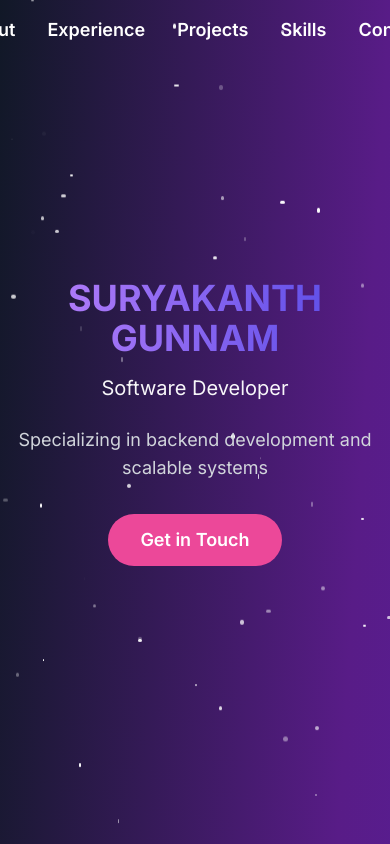
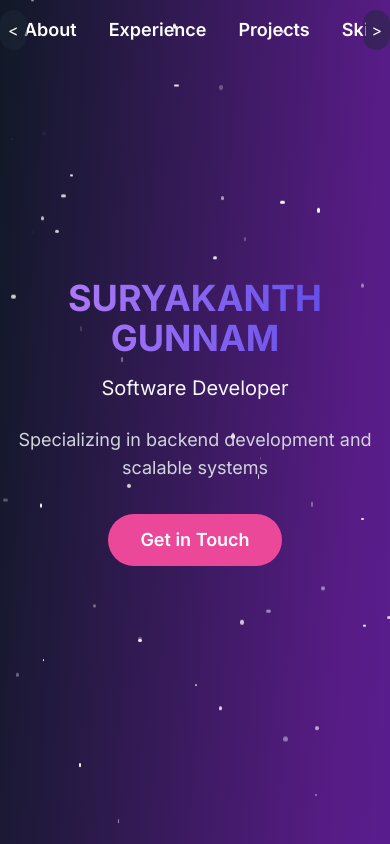
Before and after one commit to surya14b/portfoliov2, a Next.js app: page / in a window 390 px wide. Shown: the top 844 px of the page. Built offline with nearby package versions, Linux system fonts and the light colour scheme.

Commit message:
update header
implemented horizontal scroll functionality for mobiles

```diff
--- a/components/Header.tsx
+++ b/components/Header.tsx
@@ -1,10 +1,11 @@
 'use client'
 
-import { useState, useEffect } from 'react'
+import { useState, useEffect, useRef } from 'react'
 import { motion } from 'framer-motion'
 
 export default function Header() {
   const [isScrolled, setIsScrolled] = useState(false)
+  const scrollRef = useRef<HTMLUListElement>(null)
 
   useEffect(() => {
     const handleScroll = () => {
@@ -13,6 +14,20 @@ export default function Header() {
     window.addEventListener('scroll', handleScroll)
     return () => window.removeEventListener('scroll', handleScroll)
   }, [])
+
+  const sections = ['About', 'Experience', 'Projects', 'Skills', 'Contact']
+
+  const handleScrollLeft = () => {
+    if (scrollRef.current) {
+      scrollRef.current.scrollBy({ left: -100, behavior: 'smooth' })
+    }
+  }
+
+  const handleScrollRight = () => {
+    if (scrollRef.current) {
+      scrollRef.current.scrollBy({ left: 100, behavior: 'smooth' })
+    }
+  }
 
   return (
     <motion.header
@@ -23,13 +38,27 @@ export default function Header() {
       animate={{ y: 0 }}
       transition={{ duration: 0.5 }}
     >
-      <nav className="container mx-auto px-6 py-4">
-        <ul className="flex justify-center space-x-8">
-          {['About', 'Experience', 'Projects', 'Skills', 'Contact'].map((item) => (
-            <motion.li key={item} whileHover={{ scale: 1.1 }} whileTap={{ scale: 0.95 }}>
+      <nav className="container mx-auto px-6 py-4 relative">
+        <div className="md:hidden absolute left-0 top-1/2 transform -translate-y-1/2 z-10">
+          <button onClick={handleScrollLeft} className="p-2 bg-gray-800/50 rounded-full text-white">
+            &lt;
+          </button>
+        </div>
+        <div className="md:hidden absolute right-0 top-1/2 transform -translate-y-1/2 z-10">
+          <button onClick={handleScrollRight} className="p-2 bg-gray-800/50 rounded-full text-white">
+            &gt;
+          </button>
+        </div>
+        <ul
+          ref={scrollRef}
+          className="flex justify-start md:justify-center space-x-8 overflow-x-auto scrollbar-hide"
+          style={{ scrollBehavior: 'smooth', WebkitOverflowScrolling: 'touch' }}
+        >
+          {sections.map((item) => (
+            <motion.li key={item} className="flex-shrink-0" whileHover={{ scale: 1.1 }} whileTap={{ scale: 0.95 }}>
               <a
                 href={`#${item.toLowerCase()}`}
-                className="text-lg font-semibold text-white hover:text-pink-400 transition-colors"
+                className="text-lg font-semibold text-white hover:text-pink-400 transition-colors whitespace-nowrap"
               >
                 {item}
               </a>
```
